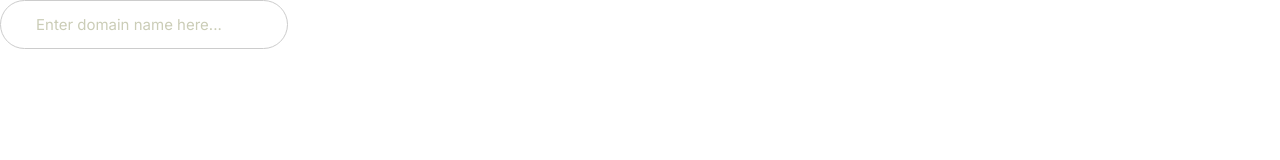
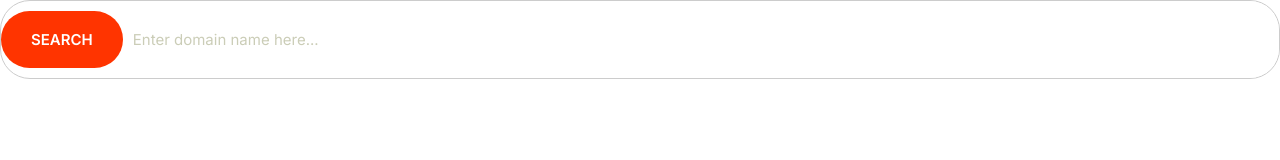
Before and after one commit to abhinavgandham/mywp1, a plain HTML site: page index.html in a window 1280 px wide. Drawn offline with Linux system fonts and the light colour scheme.

Commit message:
Commit all changes.

```diff
--- a/index.html
+++ b/index.html
@@ -15,6 +15,13 @@
     <link rel="stylesheet" href="CSS/styles.css" />
   </head>
   <body>
-    <input type="text" class="input" placeholder="Enter domain name here..." />
+    <div class="input-group">
+      <button class="btn btn--accent">Search</button>
+      <input
+        type="text"
+        class="input"
+        placeholder="Enter domain name here..."
+      />
+    </div>
   </body>
 </html>
```
Also changed, not shown: components/inputs.html (deleted, +0 -1 lines), components/inputswithbutton.html (added, +4 -0 lines).
